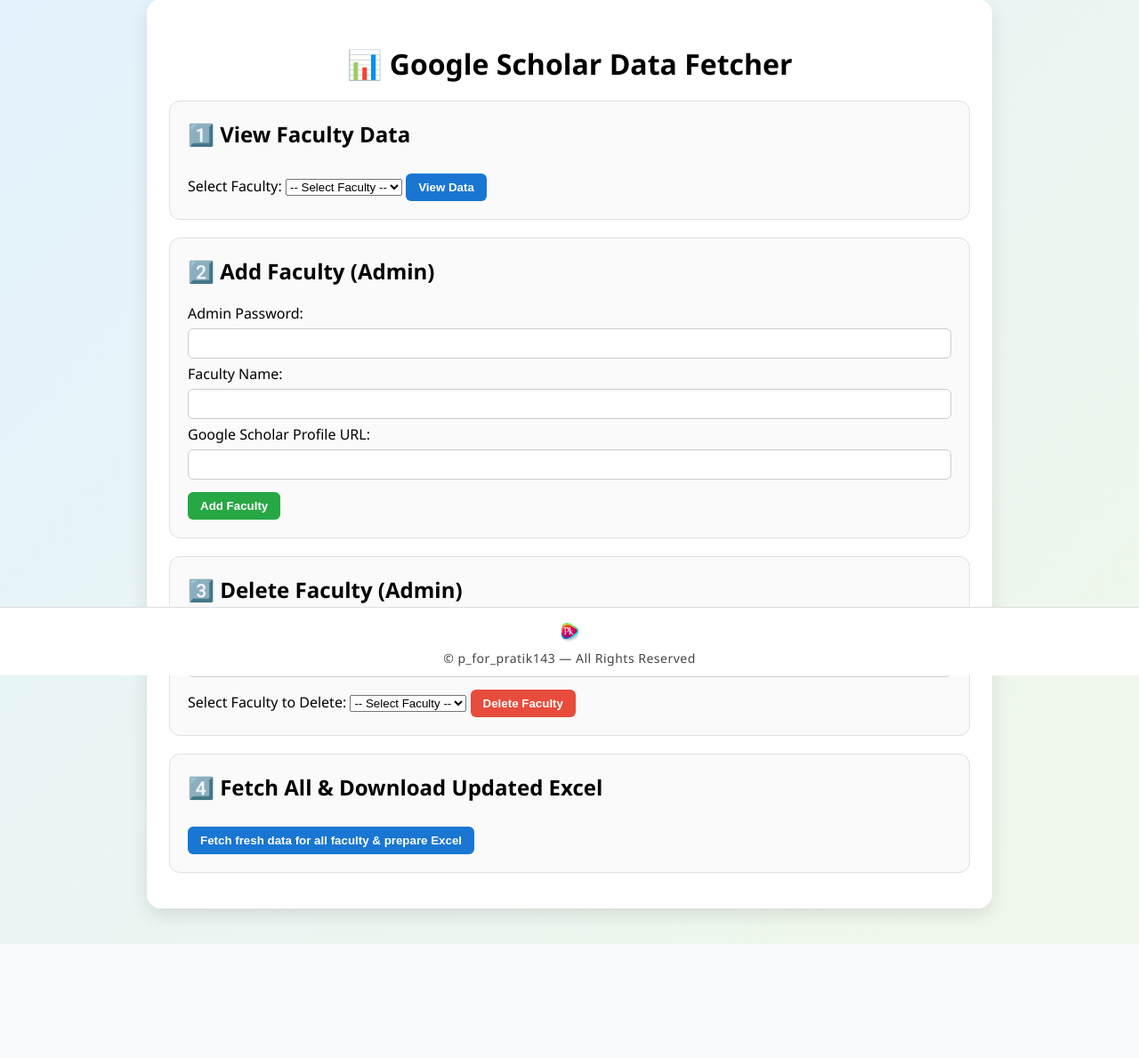
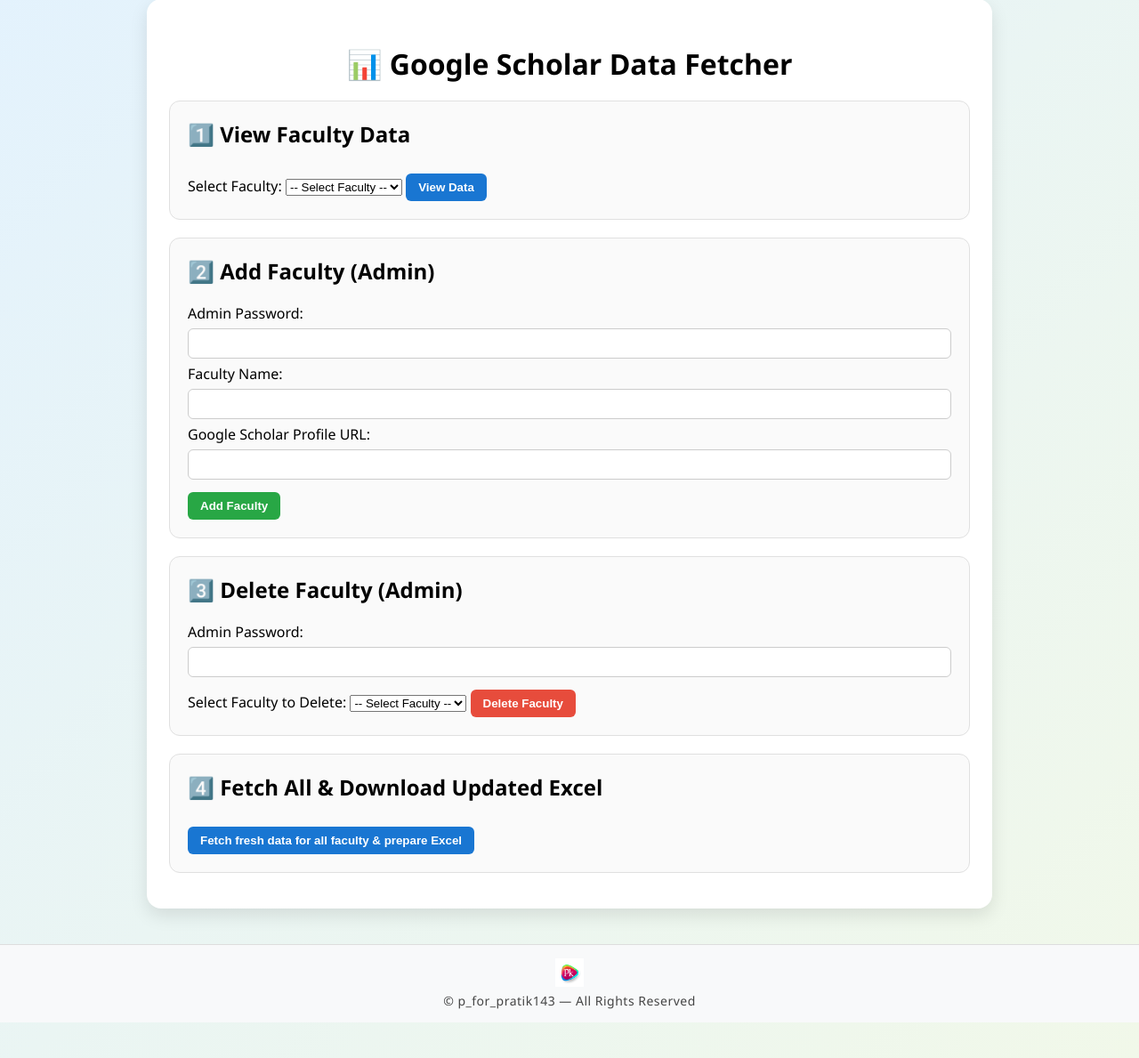
Before and after one commit to PratikKothare123/faculty-dashboard, a Flask app: page / in a window 1280 px wide. Shown: the part 41-1230 px from the top of the page at 89% size. Before the commit the page ends 1102 px from the top, so only its background shows below. Run offline with Flask 3, Linux system fonts and the light colour scheme.

Commit message:
change footor position ffrom fixed to last of the web page for all

```diff
--- a/static/style.css
+++ b/static/style.css
@@ -171,27 +171,25 @@
   background: #e74c3c;
 }
 
-/* ===== Fixed Footer ===== */
+/* ===== Normal Footer (bottom of page content) ===== */
 
 .footer {
-  position: fixed;
-  bottom: 0;
-  left: 0;
-  width: 100%;
-  background: #ffffff;
+  margin-top: 40px;          /* space above footer (below last card) */
+  padding: 15px 0;
+  text-align: center;
   border-top: 1px solid #ddd;
-  text-align: center;
-  padding: 10px 0;
-  z-index: 999;
+  background: #f8f9fa;
   display: flex;
   flex-direction: column;
   align-items: center;
+  gap: 6px;
+  transition: background 0.3s ease;
 }
 
 .footer-logo {
   height: 32px;
   width: auto;
-  margin-bottom: 5px;
+  transition: transform 0.3s ease, filter 0.3s ease;
 }
 
 .footer p {
@@ -200,4 +198,19 @@
   color: #444;
   font-weight: 500;
   letter-spacing: 0.5px;
+  transition: color 0.3s ease;
 }
+
+/* 🔥 Hover effect on footer */
+.footer:hover {
+  background: #e3f2fd;              /* light blue on hover */
+}
+
+.footer:hover .footer-logo {
+  transform: scale(1.08);           /* slightly bigger */
+  filter: drop-shadow(0 0 4px rgba(0, 123, 255, 0.4));
+}
+
+.footer:hover p {
+  color: #1565c0;                   /* darker blue text */
+}
```
